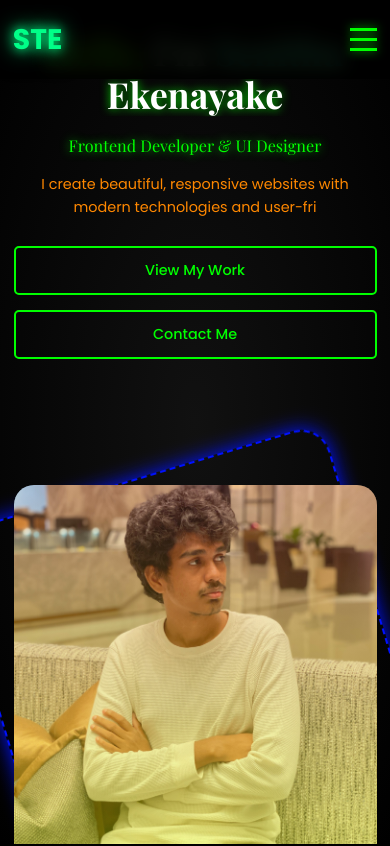
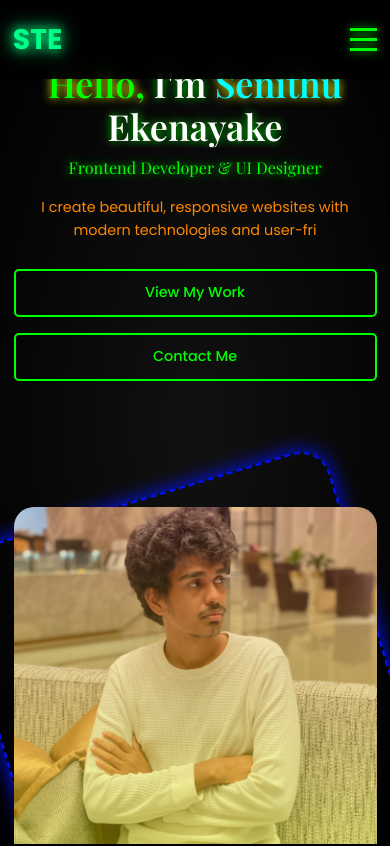
Before and after one commit to SenithuThisas/SenithuThisas.github.io, a plain HTML site: page index.html in a window 390 px wide. Shown: the top 846 px of the page. Drawn offline with nearby package versions, Linux system fonts and the light colour scheme.

Commit message:
fixed UI when looking from a phone

```diff
--- a/styles.css
+++ b/styles.css
@@ -90,7 +90,7 @@ body::before {
 
 h1, h2, h3, h4, h5, h6 {
     font-family: 'Playfair Display', serif;
-    font-weight: 700;
+    font-weight: 600;
     line-height: 1.2;
 }
 
@@ -349,7 +349,7 @@ img {
     height: 100vh;
     display: flex;
     align-items: center;
-    padding-top: 8rem;
+    padding-top: 10rem;
     position: relative;
     overflow: hidden;
     background: radial-gradient(ellipse at center, #111111 0%, #000000 100%);
@@ -368,8 +368,9 @@ img {
 }
 
 .hero-title {
+    margin-top: 4rem;
     font-size: 6.4rem;
-    margin-bottom: 2rem;
+    margin-bottom: 1rem;
     line-height: 1.1;
     overflow: hidden;
     color: var(--white);
@@ -377,7 +378,7 @@ img {
 }
 
 .hero-subtitle {
-    font-size: 2.4rem;
+    font-size: 2.2rem;
     font-weight: 400;
     margin-bottom: 2rem;
     color: var(--primary-color);
```
